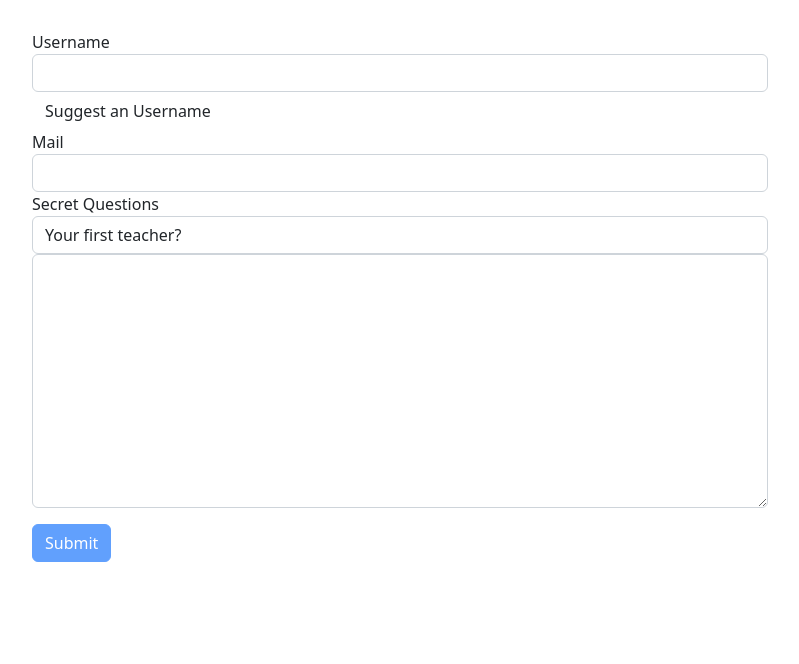
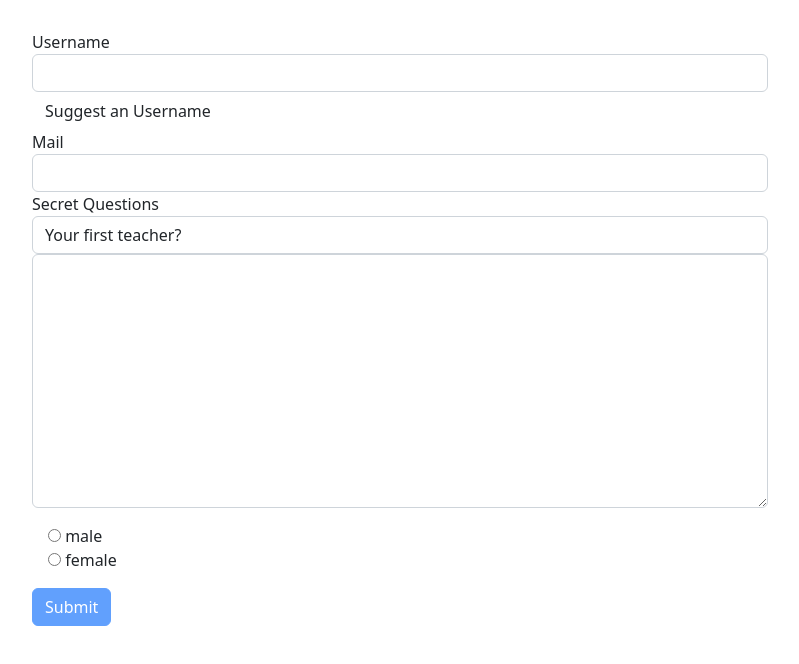
Before and after one commit to AhmedAliRezk5050/angular-practise, an Angular app: page / in a window 1280 px wide. Shown: the top 664 px of the page, without its empty margins (50-849 px from the left). Built offline with nearby package versions, Linux system fonts and the light colour scheme.

Commit message:
forms(TD(Handling Radio Buttons))

```diff
--- a/src/app/app.component.html
+++ b/src/app/app.component.html
@@ -60,6 +60,14 @@
           <textarea name="reply" cols="30" rows="10" class="form-control" [(ngModel)]="answer"></textarea>
           <p>{{answer}}</p>
         </div>
+        <div class="m-3">
+          <div  *ngFor="let gender of genders">
+            <label>
+              <input type="radio" name="gender" [value]="gender" ngModel>
+              {{gender}}
+            </label>
+          </div>
+        </div>
         <button class="btn btn-primary" type="submit" [disabled]="f.invalid">Submit</button>
       </form>
     </div>
--- a/src/app/app.component.ts
+++ b/src/app/app.component.ts
@@ -7,6 +7,8 @@ import {NgForm} from "@angular/forms";
   styleUrls: ['./app.component.css']
 })
 export class AppComponent {
+
+  genders = ['male', 'female']
 
   @ViewChild('f') form?: NgForm
 
```
